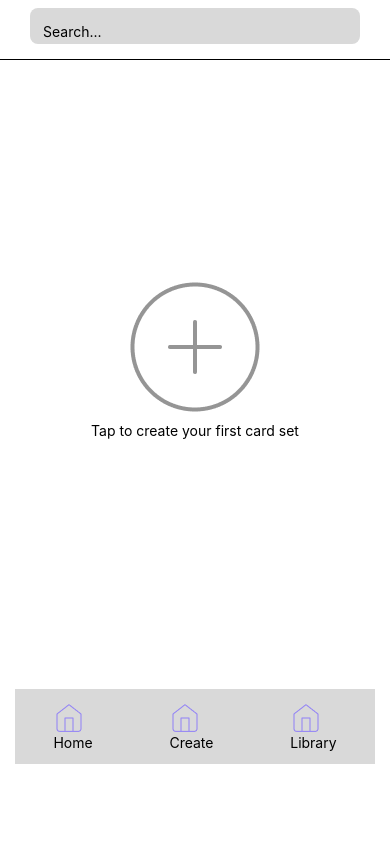
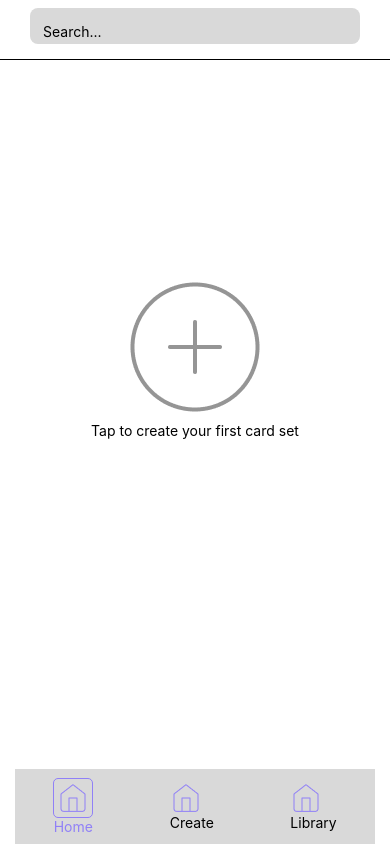
Before and after one commit to trungvt138/flip_it, a React Native app: screen / in a window 390 px wide. Built offline with nearby package versions, Linux system fonts and the light colour scheme.

Commit message:
finish implementing navbar front-end component

```diff
--- a/App.js
+++ b/App.js
@@ -1,6 +1,6 @@
 import { StatusBar } from 'expo-status-bar';
 import { StyleSheet, Text, View } from 'react-native';
-import Homepage from './Homepage';
+import Homepage from './src/Homepage';
 
 export default function App() {
   return (
--- a/Homepage.js
+++ b/src/Homepage.js
@@ -1,39 +1,29 @@
 import { StatusBar } from 'expo-status-bar';
 import { StyleSheet, Text, View, TextInput, TouchableOpacity } from 'react-native';
-import { Image } from 'react-native'
+import { Image } from 'react-native';
 import { SafeAreaProvider, SafeAreaView } from 'react-native-safe-area-context';
+import NavBar from './Navbar';
 
 export default function Homepage() {
   return (
     <SafeAreaProvider>
       <SafeAreaView style={styles.container}>
-
+        <View style={styles.content}>
           <TextInput style={styles.searchBox} placeholder="Search..." />
           <View style={styles.horizontalRuler} />
           {/* <Text style={styles.text}>Welcome to FlipIt!</Text> */}
           {/* <StatusBar style="auto" /> */}
           <View style={styles.plusCircleIcon}>
-          <Image source={require("./assets/plus-circle.png")} />
-          <Text style={styles.iconInstructText}>
+            <TouchableOpacity>
+              <Image source={require("../assets/plus-circle.png")} />
+            </TouchableOpacity>
+            <Text>
               Tap to create your first card set
             </Text>
           </View>
-
-        <View style={styles.navBar}>
-          <TouchableOpacity>
-            <Image source={require("./assets/home-navbar.png")} />
-            <Text>Home</Text>
-          </TouchableOpacity>
-          <TouchableOpacity>
-            <Image source={require("./assets/home-navbar.png")} />
-            <Text>Create</Text>
-          </TouchableOpacity>
-          <TouchableOpacity>
-            <Image source={require("./assets/home-navbar.png")} />
-            <Text>Library</Text>
-          </TouchableOpacity>
         </View>
 
+        <NavBar />
       </SafeAreaView>
     </SafeAreaProvider>
   );
@@ -43,9 +33,13 @@ const styles = StyleSheet.create({
   container: {
     flex: 1,
     backgroundColor: '#fff',
-    justifyContent: 'flex-start',
     paddingTop: 8,
     alignItems: 'center'
+  },
+  content: {
+    flex: 1,
+    width: '100%',
+    alignItems: 'center',
   },
   searchBox: {
     alignSelf: 'stretch',
@@ -74,6 +68,19 @@ const styles = StyleSheet.create({
     width: 360,
     height: 75,
     backgroundColor: '#D9D9D9',
-    top: 250
+  },
+  iconWrapper: {
+    padding: 3,
+    borderWidth: 1,
+    borderStyle: 'solid',
+    borderColor: '#9080F7',
+    justifyContent: 'center',
+    borderRadius: 5
+  },
+  navItem: {
+    alignItems: 'center',
+  },
+  iconText: {
+    color: '#9080F7'
   }
 });
--- /dev/null
+++ b/src/Navbar.js
@@ -0,0 +1,48 @@
+import { StyleSheet, Text, View, TextInput, TouchableOpacity } from 'react-native';
+import { Image } from 'react-native';
+
+export default function Navbar() {
+    return (
+        <View style={styles.navBar}>
+            <TouchableOpacity style={styles.navItem}>
+                <View style={styles.iconWrapper}>
+                    <Image source={require("../assets/home-navbar.png")} />
+                </View>
+                <Text style={styles.iconText}>Home</Text>
+            </TouchableOpacity>
+            <TouchableOpacity>
+                <Image source={require("../assets/home-navbar.png")} />
+                <Text>Create</Text>
+            </TouchableOpacity>
+            <TouchableOpacity>
+                <Image source={require("../assets/home-navbar.png")} />
+                <Text>Library</Text>
+            </TouchableOpacity>
+        </View>
+    )
+}
+
+const styles = StyleSheet.create({
+    navBar: {
+        flexDirection: 'row',
+        justifyContent: 'space-around',
+        alignItems: 'center',
+        width: 360,
+        height: 75,
+        backgroundColor: '#D9D9D9',
+    },
+    iconWrapper: {
+        padding: 3,
+        borderWidth: 1,
+        borderStyle: 'solid',
+        borderColor: '#9080F7',
+        justifyContent: 'center',
+        borderRadius: 5
+    },
+    navItem: {
+        alignItems: 'center',
+    },
+    iconText: {
+        color: '#9080F7'
+    }
+})
```
Also changed, not shown: NavBar.js (deleted). Lines whose indentation alone changed are shown as unchanged.
